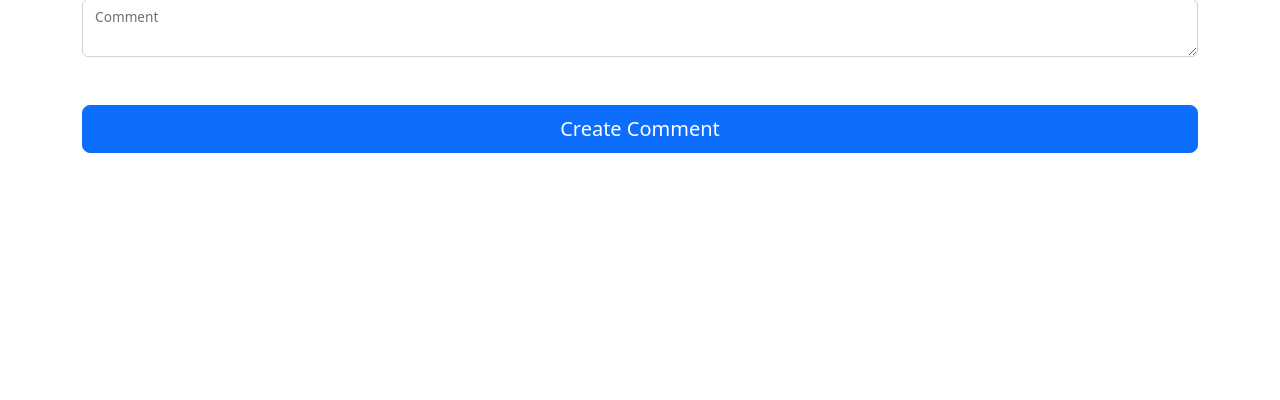
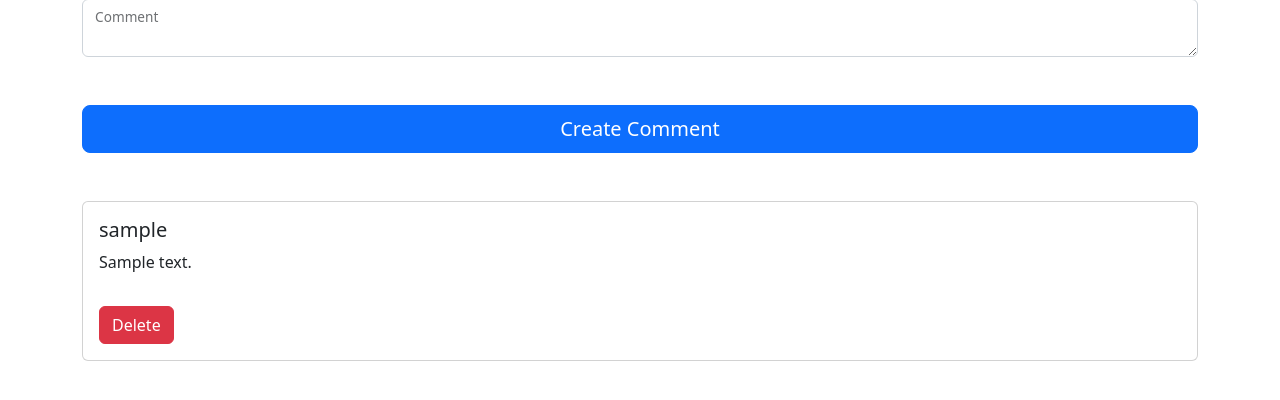
Before and after one commit to TraoreAllassane10/Blog, a PHP site: page /show.php?id=1 in a window 1280 px wide. Shown: the part 179-579 px from the top of the page. Run offline with PHP 8.4, Linux system fonts and the light colour scheme; the visitor is signed in with stand-in values (Sample User, id 1); tables that the repository leaves empty or names only in its code hold one stand-in row (values such as "Sample post").

Commit message:
Suppression d'un commentaire

```diff
--- a/show.php
+++ b/show.php
@@ -13,6 +13,11 @@ if (isset($_GET['id'])) {
     $post = $onePost->fetch(PDO::FETCH_OBJ);
 }
 
+$comments = $conn->query("SELECT * FROM comments WHERE post_id = $id");
+$comments->execute();
+
+$comment = $comments->fetchAll(PDO::FETCH_OBJ);
+
 ?>
 
 <div class="card mt-3">
@@ -26,11 +31,11 @@ if (isset($_GET['id'])) {
     <form method="POST" id="comment_data">
 
         <div class="form-floating">
-            <input name="username" type="hidden" value="<?php echo $_SESSION["username"]; ?>" class="form-control" id="floatingInput" >
+            <input name="username" type="hidden" value="<?php echo $_SESSION["username"]; ?>" class="form-control" id="comment">
         </div>
 
         <div class="form-floating">
-            <input name="post_id" type="hidden" value="<?php echo $post->id; ?>" class="form-control" id="floatingInput">
+            <input name="post_id" type="hidden" value="<?php echo $post->id; ?>" class="form-control" id="post_id">
         </div>
 
         <div class="form-floating mt-3">
@@ -42,7 +47,20 @@ if (isset($_GET['id'])) {
 
 
     </form>
+
+    <div id="msg" class="nothing mt-3"></div>
 </div>
+
+<?php foreach ($comment as $singleComment) : ?>
+    <div class="card mt-5">
+        <div class="card-body">
+            <h5 class="card-title"><?php echo $singleComment->username; ?></h5>
+            <p class="card-text"><?php echo $singleComment->comment; ?></p>
+
+             <button id="delete-btn" value="<?php echo $singleComment->id; ?>" class="btn btn-danger mt-3" >Delete</button>
+        </div>
+    </div>
+<?php endforeach; ?>
 
 <?php require "includes/footer.php"; ?>
 
@@ -61,10 +79,47 @@ if (isset($_GET['id'])) {
                 data: formdata,
 
                 success: function() {
-                    // $("#comment").text(null);
+                    $("#comment").val(null);
+                    $("#username").val(null);
+                    $("#post_id").val(null);
+
+                    $("#msg").html("Added Successfully").toggleClass("alert alert-success bg-success text-white");
+
+                    fetch();
                 }
             })
 
         });
+
+
+        $("#delete-btn").on("click", function(e) {
+            // alert("form submitted");
+            e.preventDefault();
+
+            let id = $(this).val();
+
+            $.ajax({
+                type: "POST",
+                url: "delete-comments.php",
+                data: {
+                    delete : "delete",
+                    id: id
+                },
+
+                success: function() {
+
+                    $("#msg").html("Deleted Successfully").toggleClass("alert alert-danger bg-danger text-white");
+
+                    fetch();
+                }
+            })
+
+        });
+
+        function fetch() {
+            setInterval(() => {
+                $("body").load("show.php?id=<?php echo $_GET['id']; ?>");
+            }, 3000);
+        }
     });
 </script>
```
Also changed, not shown: delete-comments.php (added, +12 -0 lines).
